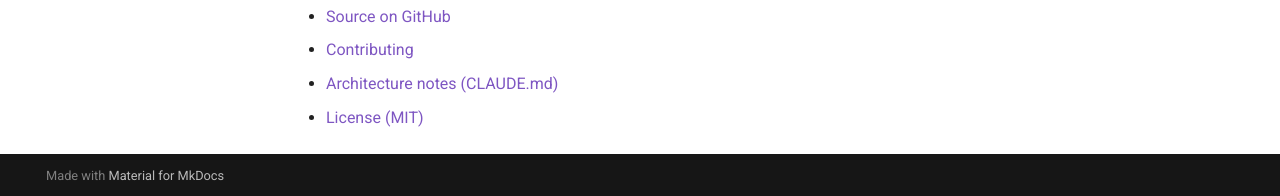
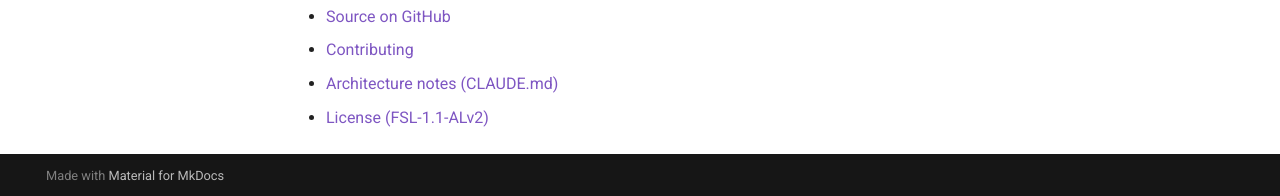
Before and after one commit to 88plug/addlightness, an MkDocs documentation site: the page built from docs/index.md, in a window 1280 px wide and 900 px high, scrolled down 2031 px. Shown: the part 701-897 px from the top of the window. Built offline with MkDocs 1.6.1 and Material for MkDocs 9.7.7, drawn with Linux system fonts in a browser that asks for light colours; comment, search, counter and statistics services are not loaded.

Commit message:
fix: full 88plug skill compliance — FSL-1.1-ALv2, main branch, CI v7/v6.2/py3.13, MkDocs, gitignore

```diff
--- a/docs/index.md
+++ b/docs/index.md
@@ -113,6 +113,6 @@
 ## Links
 
 - [Source on GitHub](https://github.com/88plug/addlightness)
-- [Contributing](https://github.com/88plug/addlightness/blob/master/CONTRIBUTING.md)
-- [Architecture notes (CLAUDE.md)](https://github.com/88plug/addlightness/blob/master/CLAUDE.md)
-- [License (MIT)](https://github.com/88plug/addlightness/blob/master/LICENSE)
+- [Contributing](https://github.com/88plug/addlightness/blob/main/CONTRIBUTING.md)
+- [Architecture notes (CLAUDE.md)](https://github.com/88plug/addlightness/blob/main/CLAUDE.md)
+- [License (FSL-1.1-ALv2)](https://github.com/88plug/addlightness/blob/main/LICENSE)
--- a/mkdocs.yml
+++ b/mkdocs.yml
@@ -3,7 +3,7 @@
 site_url: https://88plug.github.io/addlightness/
 repo_url: https://github.com/88plug/addlightness
 repo_name: 88plug/addlightness
-edit_uri: edit/master/docs/
+edit_uri: edit/main/docs/
 
 theme:
   name: material
--- a/package.json
+++ b/package.json
@@ -3,7 +3,7 @@
   "version": "2026.6.21",
   "description": "Simplify, then add lightness -- a Claude Code plugin that removes AI-generated code fat while preserving functionality, then benchmarks the speedup.",
   "author": "88plug",
-  "license": "MIT",
+  "license": "FSL-1.1-ALv2",
   "homepage": "https://github.com/88plug/addlightness",
   "repository": {
     "type": "git",
```
Also changed, not shown: README.md (+2 -2 lines), 6 other files.
